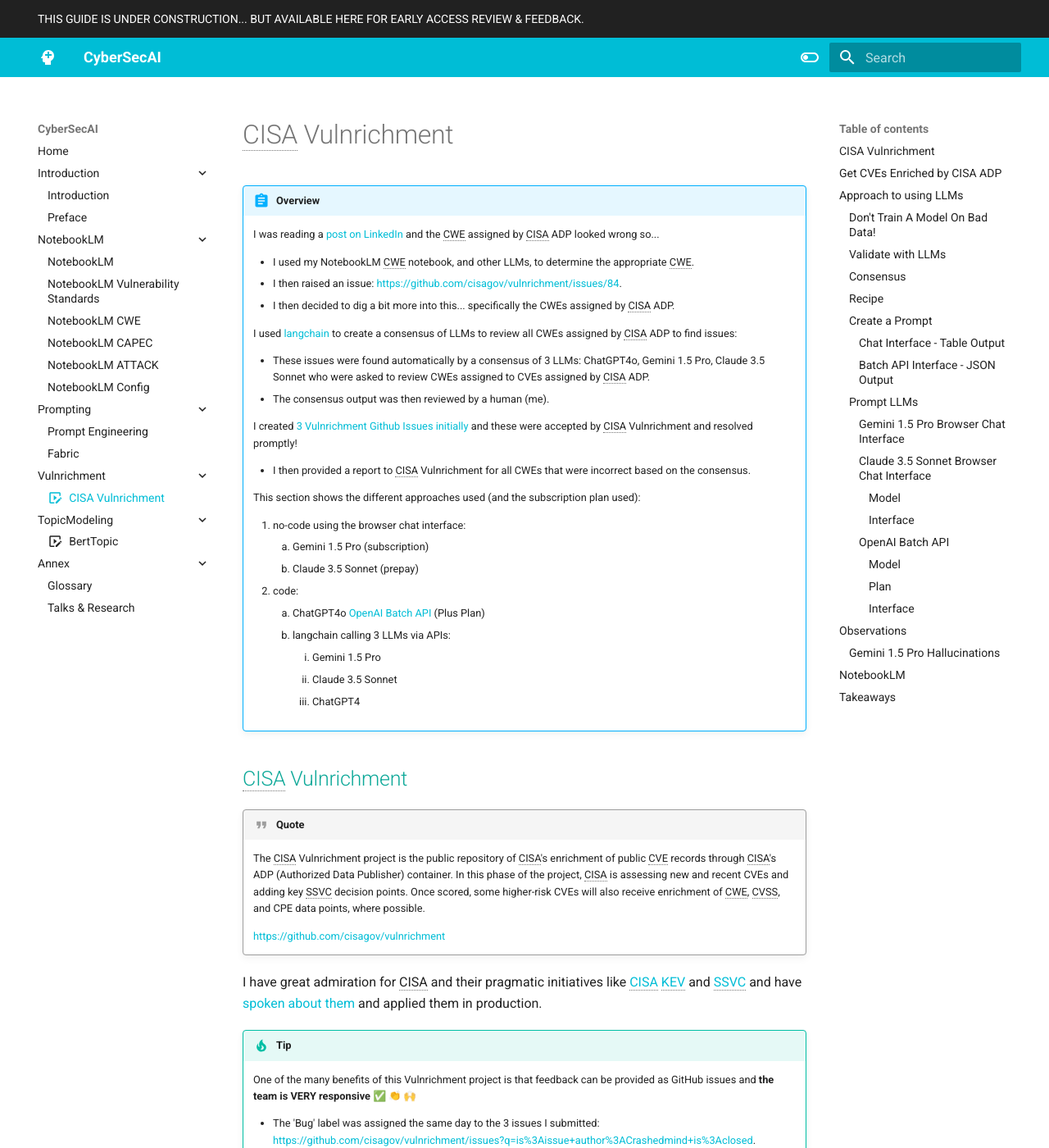
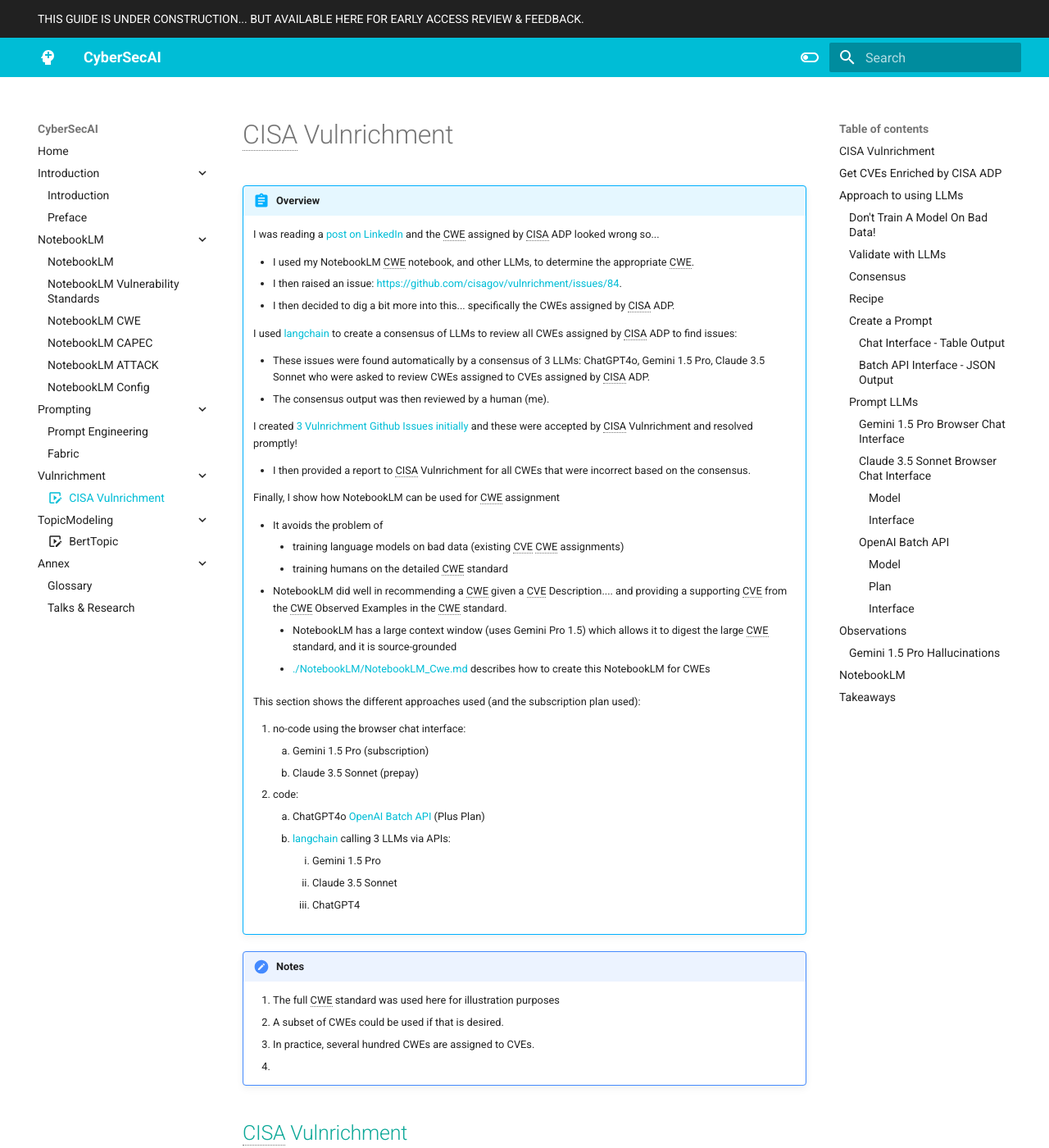
Before and after one commit to CyberSecAI/CyberSecAI.github.io, an MkDocs documentation site: the page built from docs/Vulnrichment/Vulnrichment.md, in a window 1280 px wide and 1400 px high. Shown: the whole window at 82% size. Built offline with MkDocs 1.6.1 and Material for MkDocs 9.7.7, drawn with Linux system fonts in a browser that asks for light colours; emoji names are drawn with the system emoji font; comment, search, counter and statistics services are not loaded.

Commit message:
vulnrichment notebooklm

```diff
--- a/docs/Vulnrichment/Vulnrichment.md
+++ b/docs/Vulnrichment/Vulnrichment.md
@@ -21,6 +21,16 @@
 
     * I then provided a report to CISA Vulnrichment for all CWEs that were incorrect based on the consensus.
 
+
+    Finally, I show how NotebookLM can be used for CWE assignment
+
+    * It avoids the problem of
+        * training language models on bad data (existing CVE CWE assignments)
+        * training humans on the detailed CWE standard
+    * NotebookLM did well in recommending a CWE given a CVE Description.... and providing a supporting CVE from the CWE Observed Examples in the CWE standard.
+        *  NotebookLM has a large context window (uses Gemini Pro 1.5) which allows it to digest the large CWE standard, and it is source-grounded
+        *  [./NotebookLM/NotebookLM_Cwe.md](NotebookLM_Cwe) describes how to create this NotebookLM for CWEs
+
     This section shows the different approaches used (and the subscription plan used):
 
     1. no-code using the browser chat interface:
@@ -28,11 +38,16 @@
         2. Claude 3.5 Sonnet (prepay)
     2. code:
         1. ChatGPT4o [OpenAI Batch API](https://platform.openai.com/docs/guides/batch/overview) (Plus Plan)
-        2. langchain calling 3 LLMs via APIs:
+        2. [langchain](https://www.langchain.com/) calling 3 LLMs via APIs:
             1. Gemini 1.5 Pro
             2. Claude 3.5 Sonnet
             3. ChatGPT4
 
+!!! notes
+    1. The full CWE standard was used here for illustration purposes
+       1. A subset of CWEs could be used if that is desired.
+       2. In practice, several hundred CWEs are assigned to CVEs.
+    2.
 
 
 ## CISA Vulnrichment
```
